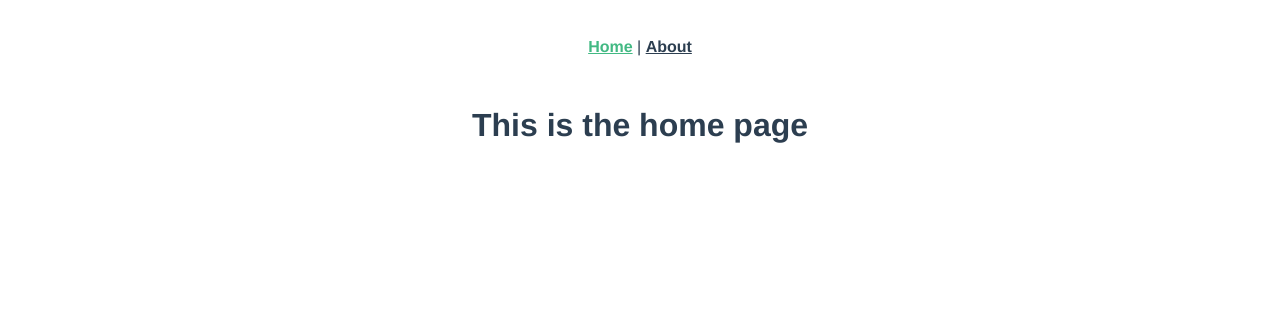
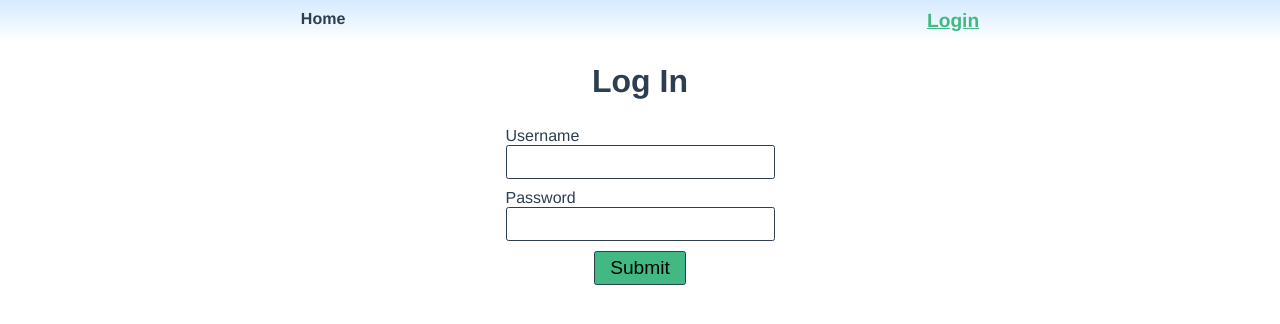
Before and after one commit to brellin/CustomTrackerFrontend, a Vue app: page /login in a window 1280 px wide. Shown: the top 324 px of the page. Built offline with nearby package versions, Linux system fonts and the light colour scheme.

Commit message:
Login form

```diff
--- a/package.json
+++ b/package.json
@@ -13,7 +13,6 @@
     "node-sass": "^4.14.1",
     "sass-loader": "^8.0.2",
     "vue": "^2.6.11",
-    "vue-axios": "^2.1.5",
     "vue-router": "^3.1.6",
     "vuex": "^3.3.0"
   },
--- a/src/App.vue
+++ b/src/App.vue
@@ -1,31 +1,41 @@
 <template>
   <div id="app">
     <div id="nav">
-      <router-link to="/">Home</router-link> |
-      <router-link to="/about">About</router-link>
+      <router-link to="/">Home</router-link>
+      <router-link to="/login">Login</router-link>
     </div>
-    <router-view/>
+    <router-view />
   </div>
 </template>
 
 <style lang="scss">
+body {
+  margin: 0;
+}
+
 #app {
   font-family: Avenir, Helvetica, Arial, sans-serif;
   -webkit-font-smoothing: antialiased;
   -moz-osx-font-smoothing: grayscale;
   text-align: center;
-  color: #2c3e50;
+  color: $inactive;
 }
 
 #nav {
-  padding: 30px;
+  @include flex($justify: space-around);
+  padding: 10px;
+  background: linear-gradient($navbg, white);
 
   a {
     font-weight: bold;
-    color: #2c3e50;
+    color: $inactive;
+    text-decoration: none;
+    transition: 0.3s ease;
 
     &.router-link-exact-active {
-      color: #42b983;
+      color: $active;
+      text-decoration: underline;
+      font-size: 1.2rem;
     }
   }
 }
--- a/src/assets/variables.scss
+++ b/src/assets/variables.scss
@@ -17,3 +17,7 @@
 	-ms-transform: $transforms;
 	transform: $transforms;
 }
+
+$active: #42b983;
+$inactive: #2c3e50;
+$navbg: #d5eaff;
--- a/src/main.js
+++ b/src/main.js
@@ -1,14 +1,11 @@
 import Vue from 'vue'
-import axios from 'axios'
-import VueAxios from 'vue-axios'
+
 import App from './App.vue'
 import router from './router'
 import store from './store'
 
 Vue.config.productionTip = false
 
-Vue.use(VueAxios, axios)
-
 new Vue({
   render: h => h(App),
   router,
--- /dev/null
+++ b/src/router.js
@@ -0,0 +1,22 @@
+import Vue from 'vue'
+import Router from 'vue-router'
+import Home from './views/Home.vue'
+import Login from './views/Login.vue'
+
+Vue.use(Router)
+
+export default new Router({
+  routes: [
+    {
+      path: '/',
+      name: 'Home',
+      component: Home
+    },
+    {
+      path: '/login',
+      name: 'Login',
+      component: Login
+    }
+  ],
+  mode: 'history'
+})
--- a/src/router/index.js
+++ /dev/null
@@ -1,23 +0,0 @@
-import Vue from 'vue'
-import Router from 'vue-router'
-import Home from '../views/Home.vue'
-
-Vue.use(Router)
-
-export default new Router({
-  routes: [
-    {
-      path: '/',
-      name: 'Home',
-      component: Home
-    },
-    {
-      path: '/about',
-      name: 'About',
-      // route level code-splitting
-      // this generates a separate chunk (about.[hash].js) for this route
-      // which is lazy-loaded when the route is visited.
-      component: () => import(/* webpackChunkName: "about" */ '../views/About.vue')
-    }
-  ]
-})
--- a/src/views/About.vue
+++ /dev/null
@@ -1,5 +0,0 @@
-<template>
-  <div class="about">
-    <h1>This is the about page</h1>
-  </div>
-</template>
--- a/src/views/Home.vue
+++ b/src/views/Home.vue
@@ -1,12 +1,10 @@
 <template>
   <div class="home">
-    <h1>This is the home page</h1>
+    <h1>What It Does</h1>
   </div>
 </template>
 
 <script>
-// @ is an alias to /src
-
 export default {
   name: "Home"
 };
--- /dev/null
+++ b/src/views/Login.vue
@@ -0,0 +1,82 @@
+<template>
+  <div class="login">
+    <h1>Log In</h1>
+    <form v-on:submit="handleSubmit">
+      <div>
+        <label>Username</label>
+        <input type="text" name="username" v-on:input="handleChange" />
+      </div>
+      <div>
+        <label>Password</label>
+        <input type="password" name="password" v-on:input="handleChange" />
+      </div>
+      <button>Submit</button>
+    </form>
+  </div>
+</template>
+
+<script>
+export default {
+  name: "Login",
+  data() {
+    return {
+      input: {
+        username: "",
+        password: ""
+      }
+    };
+  },
+  methods: {
+    handleSubmit(e) {
+      e.preventDefault();
+      console.log({ ...this.input });
+    },
+    handleChange(e) {
+      this.input = { ...this.input, [e.target.name]: e.target.value };
+    }
+  }
+};
+</script>
+
+<style lang="scss">
+form {
+  @include flex(column, center, center);
+
+  div {
+    @include flex(column);
+    margin: 5px 0;
+
+    input {
+      padding: 5px 10px;
+      font-size: 1.2rem;
+      border-radius: 2.5px;
+      border: 1px solid $inactive;
+      transition: 0.3s ease;
+
+      &:focus {
+        background: $inactive;
+        border: 1px solid $active;
+        color: $active;
+        outline: none;
+      }
+    }
+  }
+
+  button {
+    background: $active;
+    border: 1px solid $inactive;
+    padding: 5px 15px;
+    border-radius: 2.5px;
+    cursor: pointer;
+    transition: 0.3s ease;
+    font-size: 1.2rem;
+    margin: 5px 0;
+
+    &:hover {
+      background: $inactive;
+      border: 1px solid $active;
+      color: $active;
+    }
+  }
+}
+</style>
```
Also changed, not shown: src/store.js (renamed from src/store/index.js), 1 other file (tests, documents, lock files or other folders).
